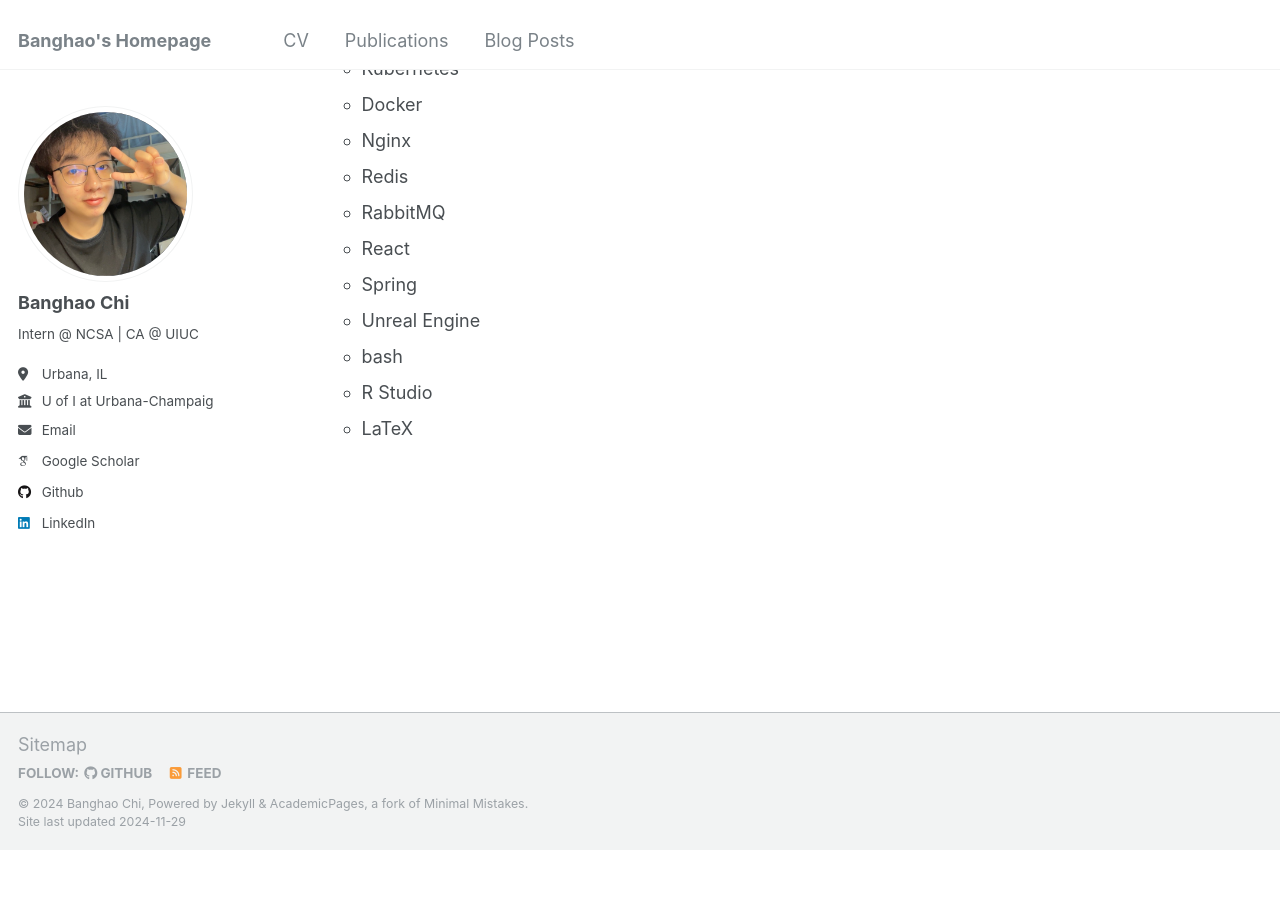
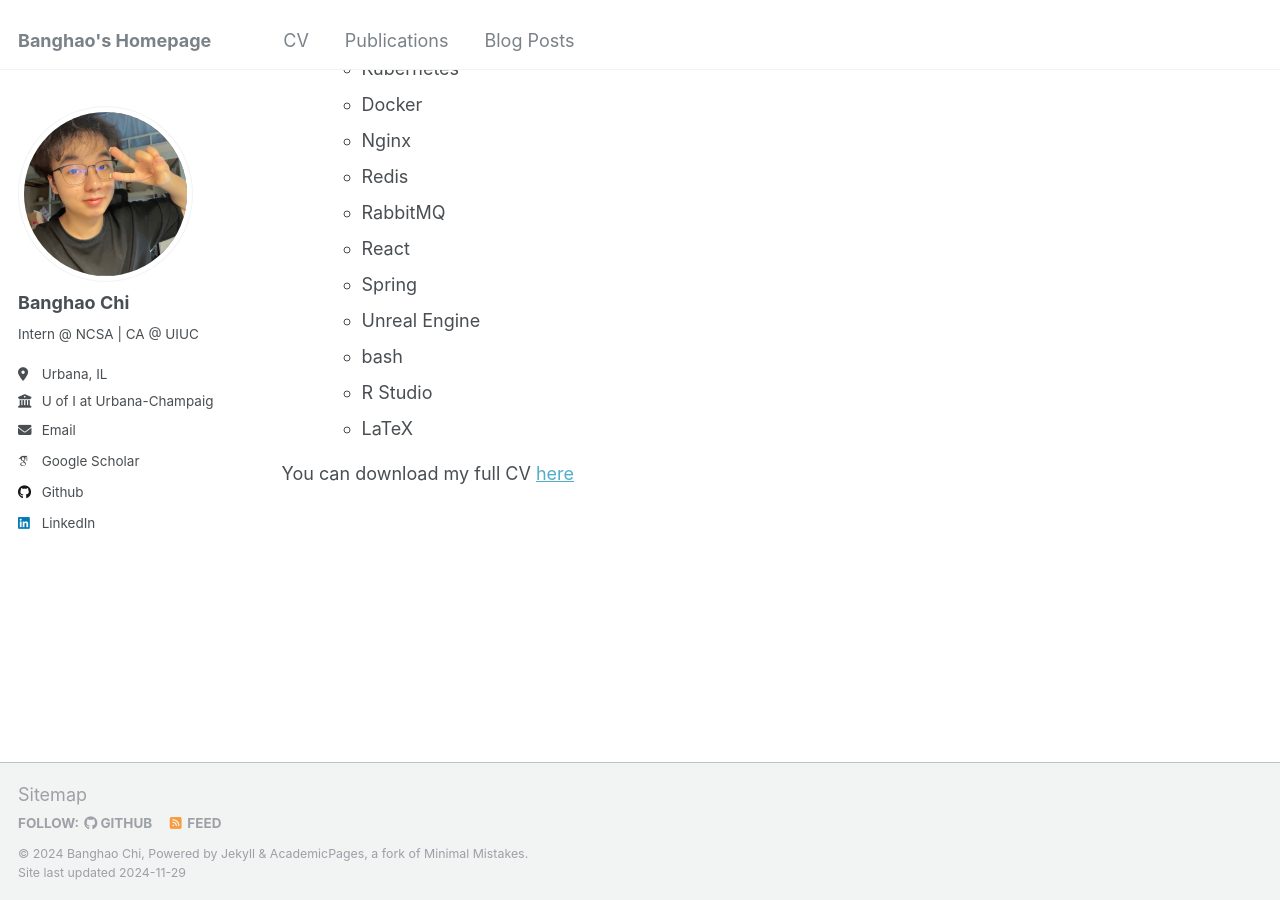
Before and after one commit to BiboyQG/biboyqg.github.io, a Jekyll site: the page built from _pages/cv.md, in a window 1280 px wide and 900 px high, scrolled down 2699 px. Built offline with Jekyll 4.4.1, drawn with Linux system fonts in a browser that asks for light colours; some web fonts are replaced; before the commit the page ends 3549 px from its top, so only the background shows below that.

Commit message:
Update cv.md

```diff
--- a/_pages/cv.md
+++ b/_pages/cv.md
@@ -103,3 +103,5 @@ Skills
   * bash
   * R Studio
   * LaTeX
+
+You can download my full CV [here](https://biboyqg.github.io/files/CV.pdf)
```
